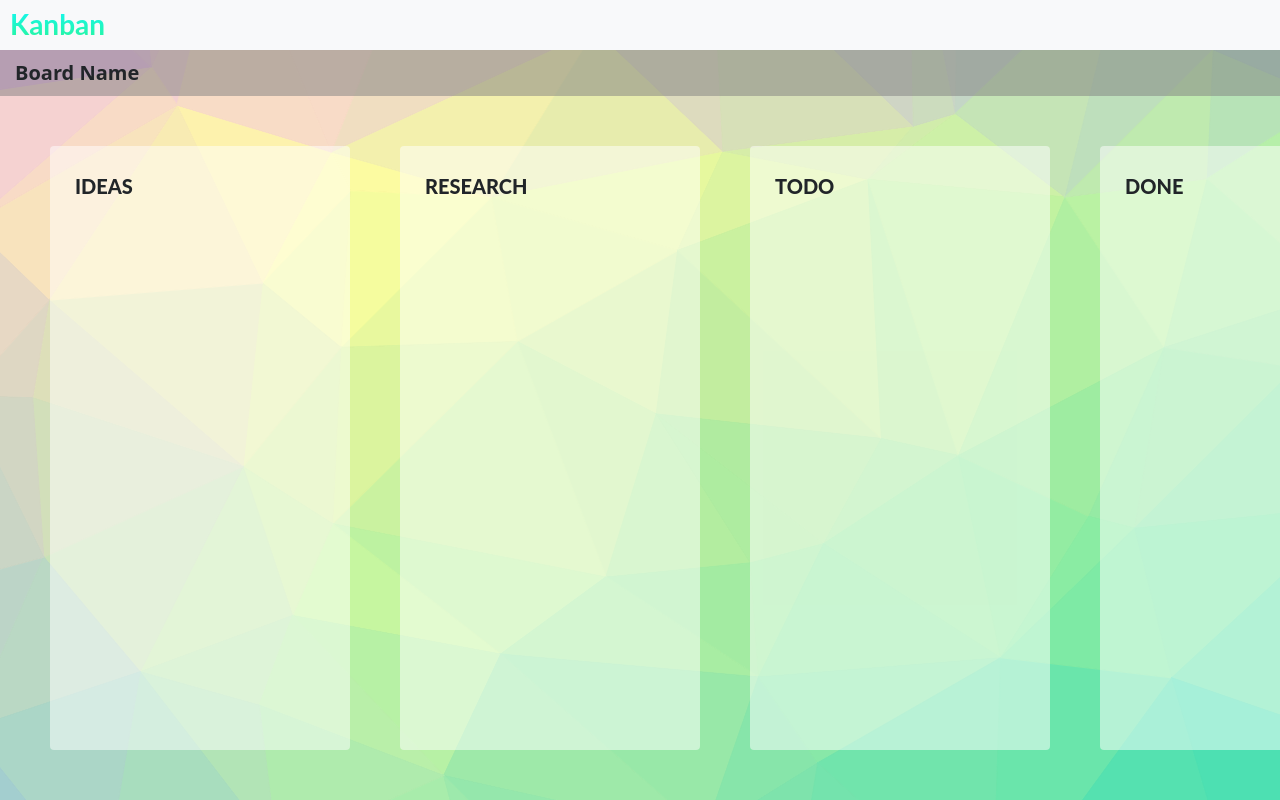
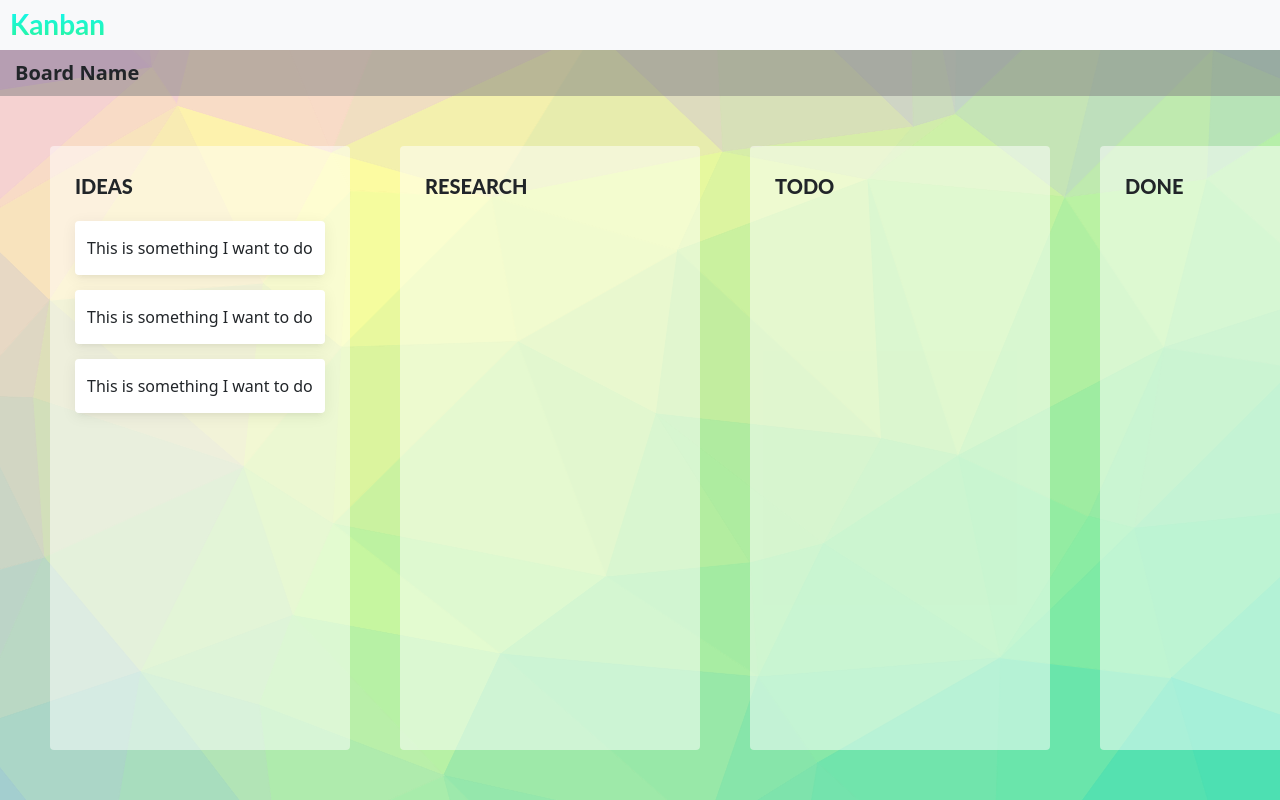
Before and after one commit to mufasa-dev/Kanban-Board, an Angular app: page / in a window 1280 px wide. Built offline with nearby package versions, Linux system fonts and the light colour scheme.

Commit message:
add tasks

```diff
--- a/src/app/pages/main-view/main-view.component.html
+++ b/src/app/pages/main-view/main-view.component.html
@@ -12,6 +12,18 @@
       <div class="board-columns">
         <div class="board-column">
           <div class="column-title">Ideas</div>
+
+          <div class="tasks-container">
+            <div class="task">
+              This is something I want to do
+            </div>
+            <div class="task">
+              This is something I want to do
+            </div>
+            <div class="task">
+              This is something I want to do
+            </div>
+          </div>
         </div>
 
         <div class="board-column">
--- a/src/app/pages/main-view/main-view.component.scss
+++ b/src/app/pages/main-view/main-view.component.scss
@@ -68,3 +68,18 @@
     }
   }
 }
+
+.tasks-container {
+  flex-grow: 1;
+}
+
+.task {
+  display: flex;
+  padding: 15px 12px;
+  background: white;
+  border-bottom: colid 1px #ddd;
+  border-radius: 4px;
+  box-shadow: 0 5px 5px -3px rgba(0,0,0,0.05),
+  0 3px 14px 2px rgba(0,0,0,0.05);
+  margin-bottom: 15px;
+}
```
